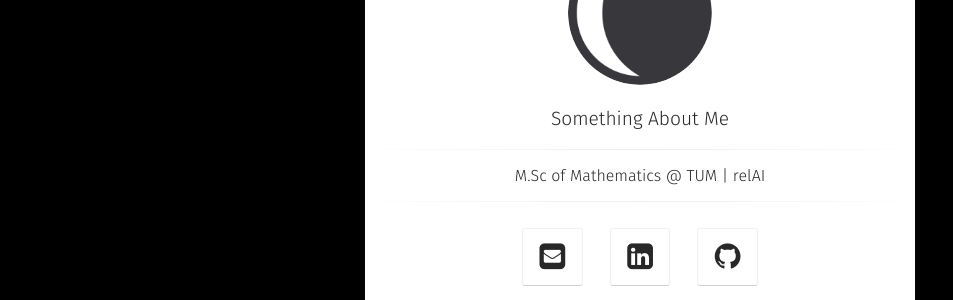
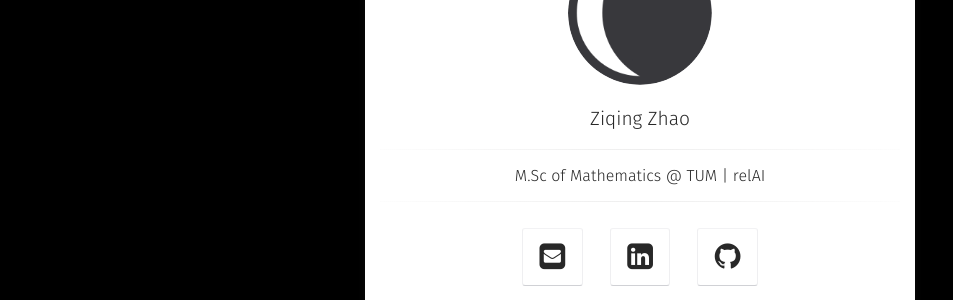
Before and after one commit to ZiqingZhao/ZiqingZhao.github.io, a Jekyll site: the page built from index.html, in a window 1280 px wide. Shown: the part 291-591 px from the top of the page, without its empty margins (0-953 px from the left). Built offline with Jekyll 4.4.1, drawn with Linux system fonts in a browser that asks for light colours; some web fonts are replaced.

Commit message:
update profile

```diff
--- a/_config.yml
+++ b/_config.yml
@@ -1,5 +1,5 @@
 # Site
-title:              Something About Me
+title:              Ziqing Zhao
 bio:                'M.Sc of Mathematics @ TUM | relAI'
 description:        "The shortest answer is doing."
 reading_time:       true
```
